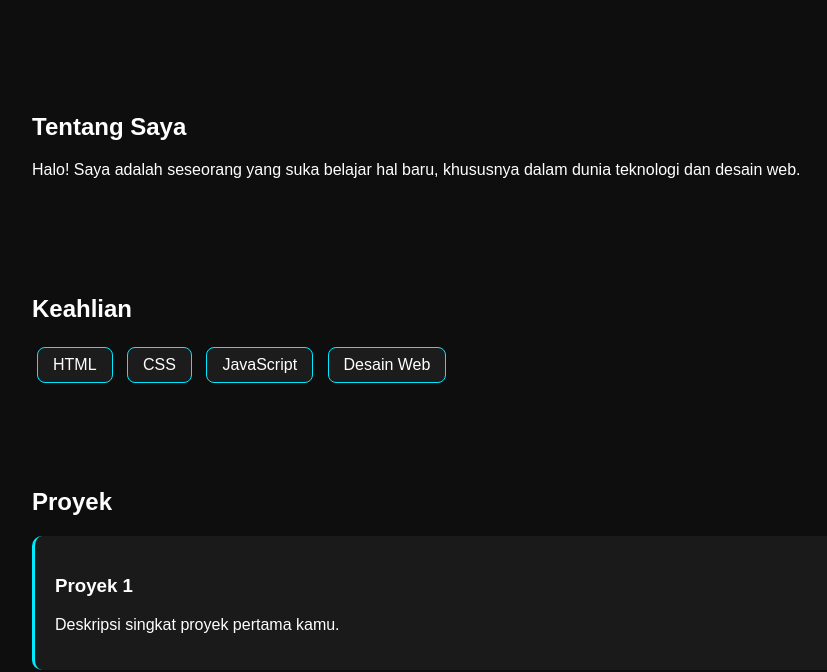
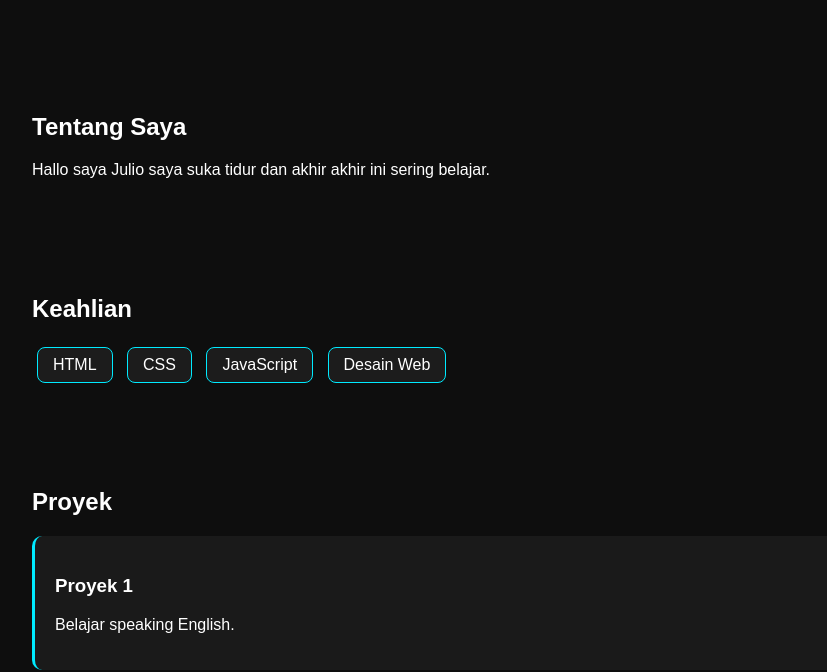
Before and after one commit to tryagain234/test1, a plain HTML site: page index.html in a window 1280 px wide. Shown: the part 149-821 px from the top of the page, without its empty margins (158-985 px from the left). Drawn offline with Linux system fonts and the light colour scheme.

Commit message:
index.html

```diff
--- a/index.html
+++ b/index.html
@@ -63,7 +63,7 @@
 
 <div class="section">
     <h2>Tentang Saya</h2>
-    <p>Halo! Saya adalah seseorang yang suka belajar hal baru, khususnya dalam dunia teknologi dan desain web.</p>
+    <p>Hallo saya Julio saya suka tidur dan akhir akhir ini sering belajar.</p>
 </div>
 
 <div class="section">
@@ -81,7 +81,7 @@
 
     <div class="project">
         <h3>Proyek 1</h3>
-        <p>Deskripsi singkat proyek pertama kamu.</p>
+        <p>Belajar speaking English.</p>
     </div>
 
     <div class="project">
```
